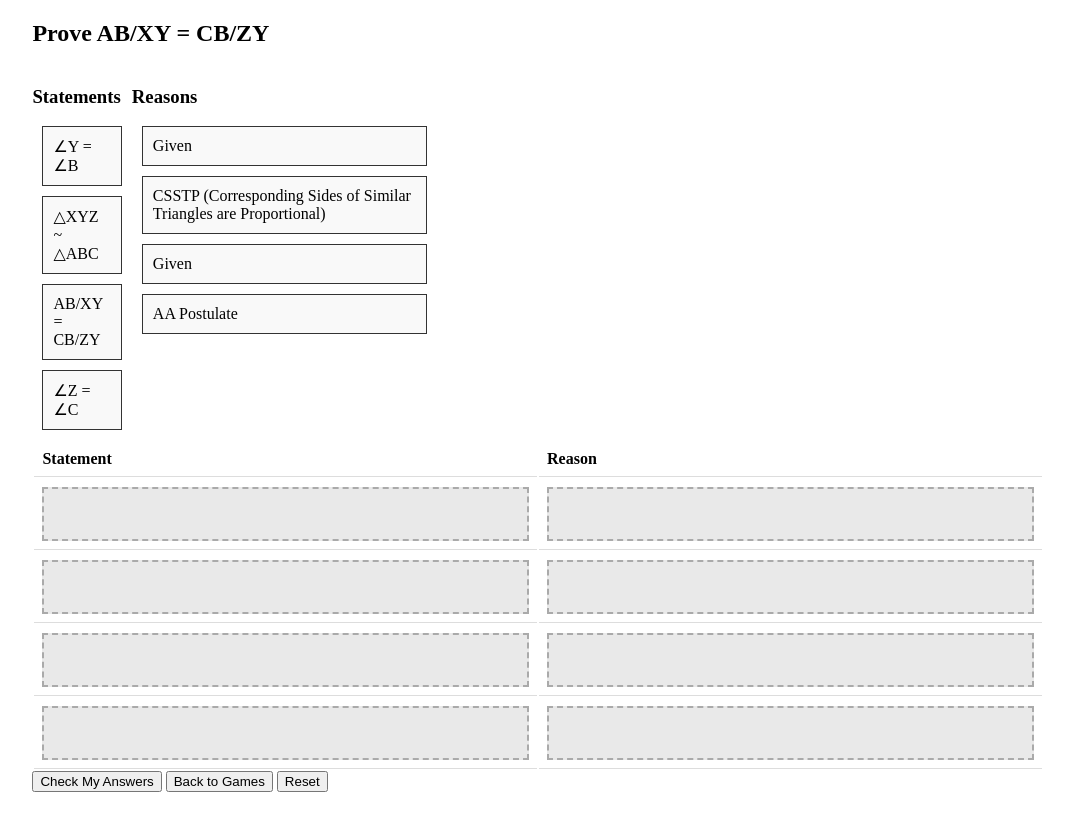
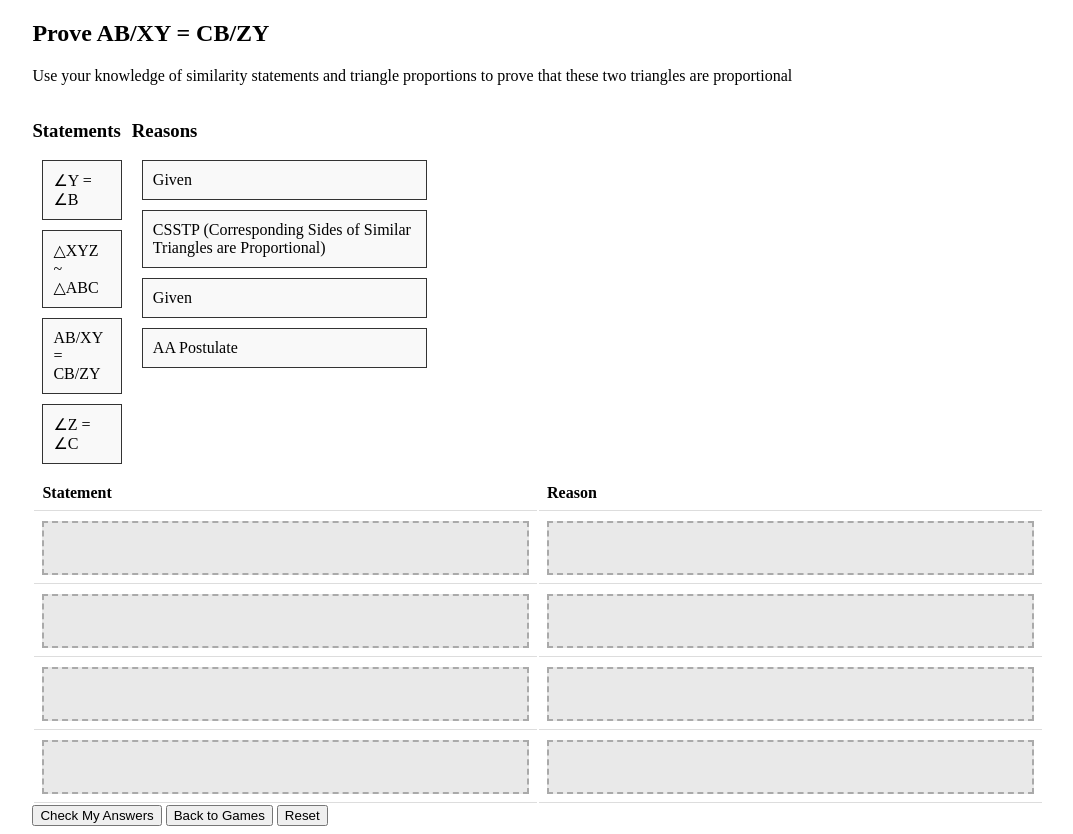
Before and after one commit to MinhTranDerPreussiche/PrincipiaMathematica1, a plain HTML site: page webpages/Games/medium.html in a window 1280 px wide. Shown: the whole page, without its empty margins (102-1175 px from the left). Before the commit the page ends 800 px from the top, so only its background shows below. Drawn offline with Linux system fonts and the light colour scheme.

Commit message:
Update medium.html
description

```diff
--- a/webpages/Games/medium.html
+++ b/webpages/Games/medium.html
@@ -9,6 +9,7 @@
 <body>
     <div class="container">
         <h2>Prove AB/XY = CB/ZY</h2>
+        <p>Use your knowledge of similarity statements and triangle proportions to prove that these two triangles are proportional</p>
         <div class="selection-container">
             <div class="statements-container">
                 <h3>Statements</h3>
```
